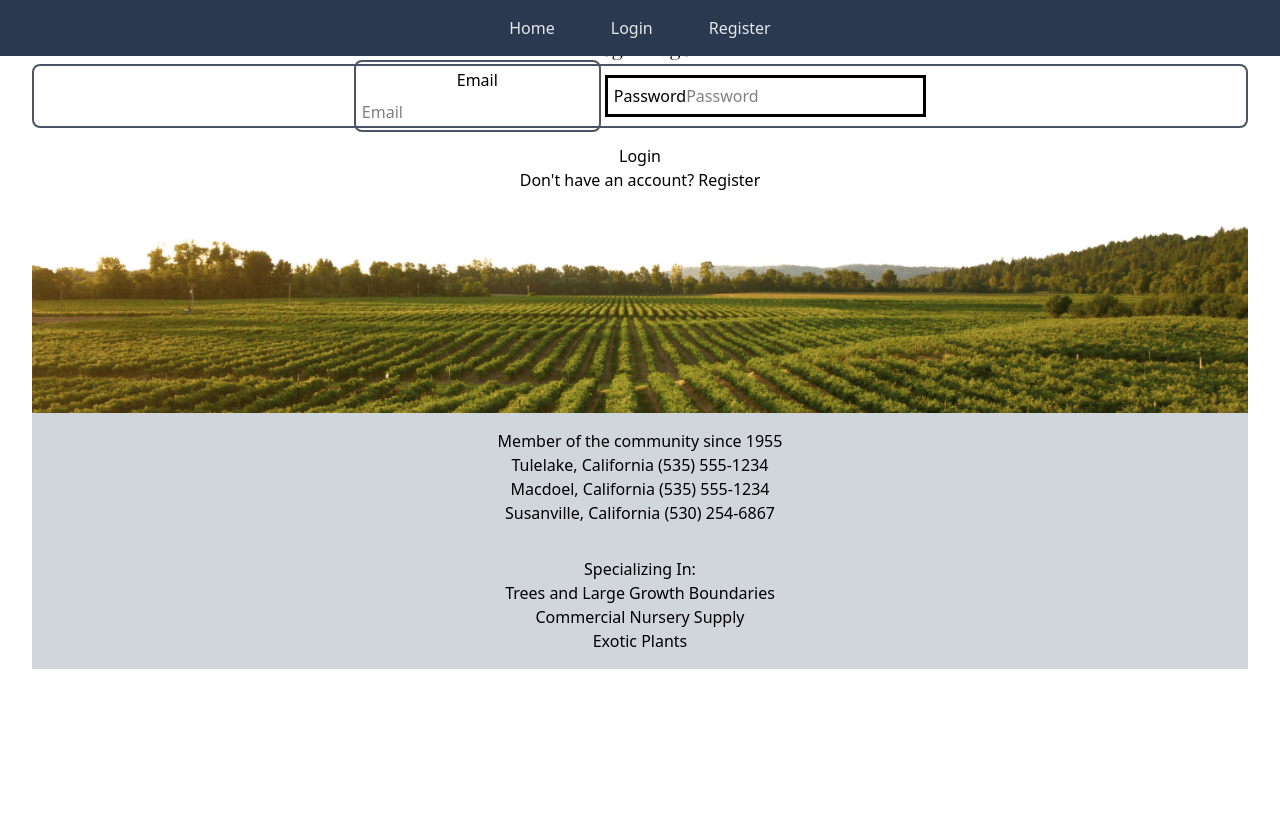
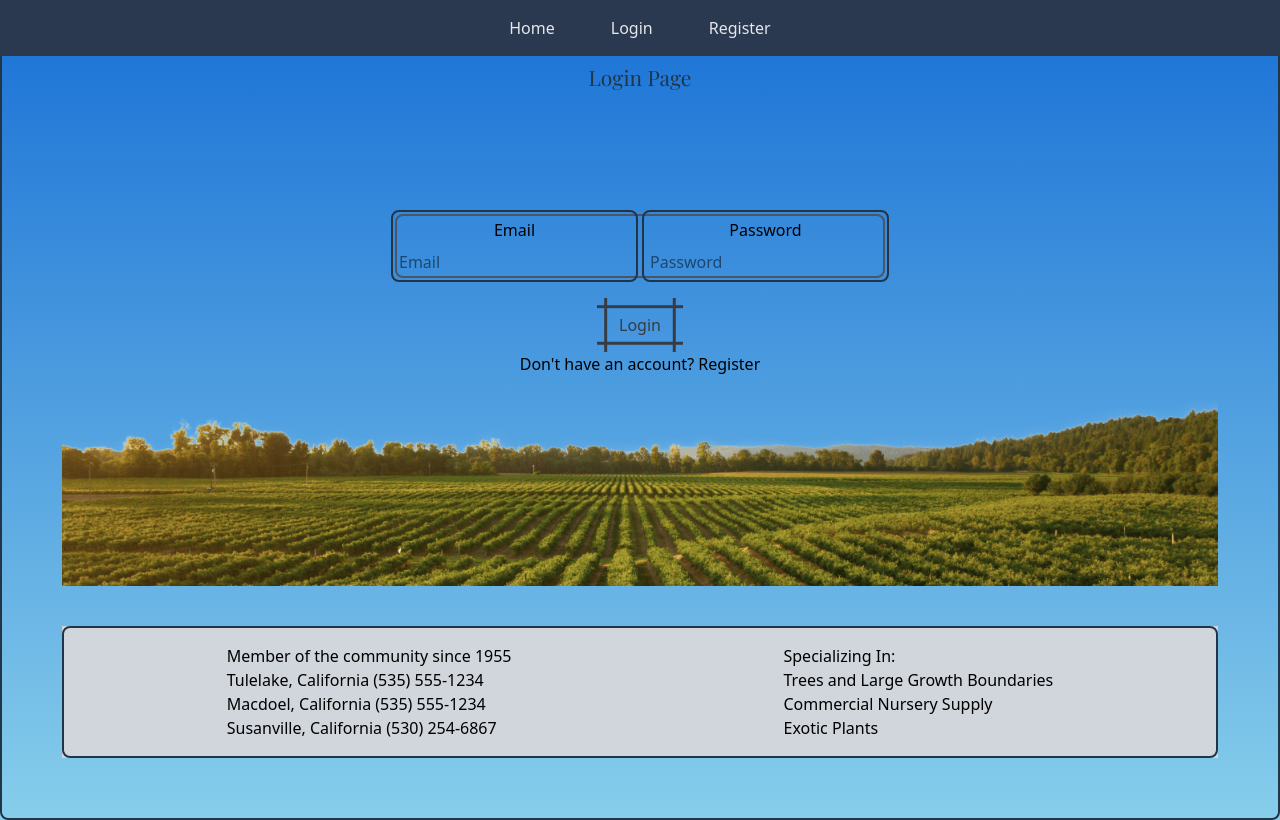
Before and after one commit to kjwagner613/nursery-demo-client, a React (Vite) app: page /pages/loginpage in a window 1280 px wide. Built offline with nearby package versions, Linux system fonts and the light colour scheme; no server answers.

Commit message:
tailwind solution new background 1

```diff
--- a/src/index.css
+++ b/src/index.css
@@ -1 +1,547 @@
 @import "tailwindcss";
+
+
+:root {
+  --primary-green: #6B8E23;
+  --secondary-brown: #8B4513;
+  --background-color: #8aa8c9;
+  --text-color-dark: #213547;
+  --text-color-light: #e6e9bf;
+  --highlight-color-1: rgb(60, 78, 178);
+  --border-radius: 8px;
+  --font-main: "Playfair Display", serif;
+  --font-secondary: "Lato", sans-serif;
+  --font-size-titles: 2.5rem;
+  --font-size-headers: 1.7rem;
+  --border-radius: 8px;
+  --border-color: #ccc;
+
+a:hover {
+  color: var(--secondary-brown);
+}
+
+/* Responsive Light/Dark Mode */
+@media (prefers-color-scheme: dark) {
+  :root {
+    --background: #242424;
+    --text-color-dark: var(--text-color-light);
+  }
+}
+
+.worker2 {
+  position: relative;
+  transform: scale(0.8);
+}
+
+.worker3 {
+  position: relative;
+  transform: scale(0.8);
+}
+.workers {
+  position: relative;
+
+}
+.cloud {
+  will-change: transform;
+}
+
+
+.cloud {
+  width:355px;
+  height: 200px;
+  background-image: url('../images/cloud-1.png');
+  position: absolute;
+  top: 20%;
+  left: -800px; /* Start off-screen */
+  animation: moveCloud 10s cubic-bezier(.15,.53,.32,.71) infinite;
+  z-index: 20;
+  /* background-color: red; */
+}
+
+@keyframes moveCloud {
+  from {
+    left: -1200px;
+    opacity: 0.8;
+  }
+  to {
+    left: 1000px;
+    opacity: 1;
+  }
+}
+
+
+/* Add to index.css */
+.about-images {
+  display: flex;
+  justify-content: center;
+  margin-bottom: 3vh;
+
+}
+.worker2,
+.worker3 {
+  max-width: 120px;   /* smaller width for portrait */
+  height: 220px;      /* fixed height for portrait */
+  object-fit: cover;  /* crop if needed, keeps aspect */
+  border-radius: 8px;
+}
+
+
+
+body {
+  background: linear-gradient(to bottom, #1870d5 0%, #87ceeb 100%);
+  /* #1870d5 is a deeper blue, #87ceeb is a light sky blue */
+  max-width: 1300px;
+  margin: auto;
+  padding: 28px;
+  display: grid;
+  grid-template-columns: 1fr;
+  border:   2px solid var(--text-color-dark);
+  border-radius: var(--border-radius);
+}
+
+.about-images img {
+   border-radius: 8px; /* optional, for rounded corners */
+   margin: 0 20px; /* space between images */
+}
+
+.auth-container {
+  display: flex;
+  flex-direction: column;
+  align-items: center;
+  margin-top: 15vh;
+}
+
+/* grids for login and registration pages */
+/* .login-grid {
+  display: flex;
+
+  align-items: center;
+  gap: 2rem;
+
+} */
+
+/*
+.login-item {
+  display: grid;
+  grid-template-columns: 1fr;
+  flex-direction: column;
+  gap: 0.5rem;
+} */
+
+/*
+.login-actions {
+  display: flex;
+  flex-direction: column;
+  gap: 1rem;
+  align-items: flex-end;
+} */
+
+.register-btn {
+  text-align: right;
+  text-decoration: none;
+  color: #007bff;
+  background: none;
+  border: none;
+  padding: 0;
+  cursor: pointer;
+  align-self: center;
+}
+
+.footer-container {
+  display: flex;
+  flex-direction: row;
+  gap: 15rem;
+  justify-content: center;
+  text-align: justify;
+  margin-top: 5vh;
+  border: 2px solid var(--text-color-dark);
+  border-radius: var(--border-radius);
+  transform: height 0.5s ease-in-out;
+}
+
+
+
+
+button {
+  margin-top: 20px;
+  --b: 3px;   /* border thickness */
+  --s: .45em; /* size of the corner */
+  --color: #373B44;
+
+  padding: calc(.5em + var(--s)) calc(.9em + var(--s));
+  color: var(--color);
+  --_p: var(--s);
+  background:
+    conic-gradient(from 90deg at var(--b) var(--b),#0000 90deg,var(--color) 0)
+    var(--_p) var(--_p)/calc(100% - var(--b) - 2*var(--_p)) calc(100% - var(--b) - 2*var(--_p));
+  transition: .3s linear, color 0s, background-color 0s;
+  outline: var(--b) solid #0000;
+  outline-offset: .6em;
+  font-size: 16px;
+
+  border: 0;
+
+  user-select: none;
+  -webkit-user-select: none;
+  touch-action: manipulation;
+}
+
+button:hover,
+button:focus-visible{
+  --_p: 0px;
+  outline-color: var(--color);
+  outline-offset: .05em;
+}
+
+.button:active {
+  background: var(--color);
+  color: #fff;
+}
+
+.widget-container {
+  display: flex;
+  flex-direction: row; /* default, but explicit */
+  gap: 2rem;           /* space between widgets */
+  justify-content: center; /* optional: center them horizontally */
+  align-items: flex-start;  /* optional: align to top */
+
+}
+
+
+.weather-widget {
+position: relative;
+top: 0vh;
+right: 0vw;
+}
+
+.service-grid {
+  display: flex;
+  gap: 2rem;
+  justify-items: center; /* centers items in each grid cell */
+}
+.service-item {
+  display: grid;
+}
+
+h1 {
+  font-family: var(--font-main);
+  font-size: var(--font-size-titles);
+  color: var(--text-color-dark);
+  margin-bottom: 1rem;
+
+}
+h2 {
+  font-family: var(--font-secondary);
+  font-size: var(--font-size-headers);
+  color: var(--text-color-dark);
+  margin-bottom: 1rem;
+}
+
+
+.product-page {
+  display: flex;
+  justify-content: space-between;
+  align-items: center;
+  margin: 20px;
+}
+
+.product-image-container {
+  display: flex;
+  justify-content: center;
+  align-items: center;
+  width: 50%;
+}
+
+.product-image-container img {
+  max-width: 100%;
+  max-height: 100%;
+  object-fit: contain;
+  margin-right: 20px;
+}
+
+.product-details {
+  width: 50%;
+}
+
+.product-details h1 {
+  font-size: 24px;
+  margin-bottom: 10px;
+}
+
+.product-details p {
+  font-size: 18px;
+  margin-bottom: 10px;
+}
+
+.product-details label {
+  font-size: 18px;
+  margin-right: 10px;
+}
+
+.product-details select {
+  font-size: 18px;
+  padding: 5px;
+  margin-bottom: 20px;
+}
+
+.product-details p.total-price{
+  font-size: 18px;
+  margin-top: 10px;
+  margin-bottom: 20px;
+}
+
+.product-details button {
+  font-size: 18px;
+  padding: 10px 20px;
+  background-color: lightblue;
+  border: none;
+  border-radius: 5px;
+  cursor: pointer;
+}
+
+.product-details button:hover {
+  background-color: deepskyblue;
+}
+
+@media screen and (max-width: 767px) {
+  .product-page {
+    flex-direction: column;
+  }
+}
+
+  .product-image-container,
+  .product-details {
+    width: 100%;
+  }
+
+  .product-image-container img {
+    margin-right: 0;
+    margin-bottom: 10px;
+  }
+
+  .product-details button {
+    width: 100%;
+  }
+
+  .product-details select#qty-select {
+    margin-right: 0;
+    margin-bottom: 20px;
+  }
+}
+
+.plum-blossom {
+  margin-left: 25vw;
+  transform: scale(0.07);
+}
+
+.IMPATIENS_wallariana {
+  margin-right: 50vw;
+  transform: scale(0.07);
+}
+.login-item {
+  display: grid;
+  grid-template-columns: 1fr;
+  flex-direction: column;
+  gap: 0.5rem;
+  border: 2px solid var(--text-color-dark);
+  border-radius: var(--border-radius);
+}
+
+
+.login-actions {
+  display: flex;
+  flex-direction: column;
+  gap: 1rem;
+  align-items: flex-end;
+}
+
+.register-btn {
+  text-align: right;
+  text-decoration: none;
+  color: #007bff;
+  background: none;
+  border: none;
+  padding: 0;
+  cursor: pointer;
+  align-self: center;
+}
+
+.footer-container {
+  display: flex;
+  flex-direction: row;
+  gap: 15rem;
+  justify-content: center;
+  text-align: justify;
+  margin-top: 5vh;
+  border: 2px solid var(--text-color-dark);
+  border-radius: var(--border-radius);
+  transform: height 0.5s ease-in-out;
+}
+
+
+button {
+  margin-top: 20px;
+  --b: 3px;
+  --s: .45em;
+  --color: var(--secondary-brown);
+
+  padding: calc(.5em + var(--s)) calc(.9em + var(--s));
+  color: var(--color);
+  --_p: var(--s);
+  background:
+    conic-gradient(from 90deg at var(--b) var(--b),#0000 90deg,var(--color) 0)
+    var(--_p) var(--_p)/calc(100% - var(--b) - 2*var(--_p)) calc(100% - var(--b) - 2*var(--_p));
+  transition: .3s linear, color 0s, background-color 0s;
+  outline: var(--b) solid #0000;
+  outline-offset: .6em;
+  font-size: 16px;
+
+  border: 0;
+
+  user-select: none;
+  -webkit-user-select: none;
+  touch-action: manipulation;
+}
+
+button:hover,
+button:focus-visible {
+  --_p: 0px;
+  outline-color: var(--color);
+  outline-offset: .05em;
+}
+
+.button:active {
+  background: var(--primary-green);
+  color: #fff;
+}
+
+.widget-container {
+  display: flex;
+  flex-direction: row; /* default, but explicit */
+  gap: 2rem;           /* space between widgets */
+  justify-content: center; /* optional: center them horizontally */
+  align-items: flex-start;  /* optional: align to top */
+
+}
+
+
+.weather-widget {
+position: relative;
+top: 0vh;
+right: 0vw;
+}
+
+.service-grid {
+  display: flexbox;
+
+  gap: 2rem;
+  justify-items: center; /* centers items in each grid cell */
+}
+
+
+.service-item {
+  display: grid;
+}
+
+
+
+
+.product-page {
+  display: flex;
+  justify-content: space-between;
+  align-items: center;
+  margin: 20px;
+}
+
+.product-image-container {
+  display: flex;
+  justify-content: center;
+  align-items: center;
+  width: 50%;
+}
+
+.product-image-container img {
+  max-width: 100%;
+  max-height: 100%;
+  object-fit: contain;
+  margin-right: 20px;
+}
+
+.product-details {
+  width: 50%;
+}
+
+.product-details h1 {
+  font-size: 24px;
+  margin-bottom: 10px;
+}
+
+.product-details p {
+  font-size: 18px;
+  margin-bottom: 10px;
+}
+
+.product-details label {
+  font-size: 18px;
+  margin-right: 10px;
+}
+
+.product-details select {
+  font-size: 18px;
+  padding: 5px;
+  margin-bottom: 20px;
+}
+
+.product-details p.total-price{
+  font-size: 18px;
+  margin-top: 10px;
+  margin-bottom: 20px;
+}
+
+.product-details button {
+  font-size: 18px;
+  padding: 10px 20px;
+  background-color: lightblue;
+  border: none;
+  border-radius: 5px;
+  cursor: pointer;
+}
+
+.product-details button:hover {
+  background-color: deepskyblue;
+}
+
+@media screen and (max-width: 767px) {
+  .product-page {
+    flex-direction: column;
+  }
+
+  .product-image-container,
+  .product-details {
+    width: 100%;
+  }
+
+  .product-image-container img {
+    margin-right: 0;
+    margin-bottom: 10px;
+  }
+
+  .product-details button {
+    width: 100%;
+  }
+
+  .plum-blossom {
+    margin-left: 25vw;
+    transform: scale(0.07);
+  }
+
+  .IMPATIENS_wallariana {
+    margin-right: 50vw;
+    transform: scale(0.07);
+  }
+
+  .product-details select#qty-select {
+    margin-right: 0;
+    margin-bottom: 20px;
+  }
+}
--- a/src/pages/Dashboard.jsx
+++ b/src/pages/Dashboard.jsx
@@ -47,7 +47,7 @@ const Dashboard = () => {
   }, []);
 
   return (
-    <div className="Body bg-gray-300">
+    <div className="">
       <h1 className="pt-2">Dashboard</h1>
       <div className="cloud"></div>
       <h2 className="mb-4"> {user?.first}</h2>
--- a/src/pages/Products.jsx
+++ b/src/pages/Products.jsx
@@ -141,7 +141,7 @@ const Products = () => {
 
   return (
     <div>
-      <h1 style={{ fontFamily: 'var(--font-main)', fontSize: 'var(--font-size-titles)' }} className="pt-2 Body bg-gray-300">
+      <h1 style={{ fontFamily: 'var(--font-main)', fontSize: 'var(--font-size-titles)' }} className="pt-2">
         Product Gallery
       </h1>
 
```
